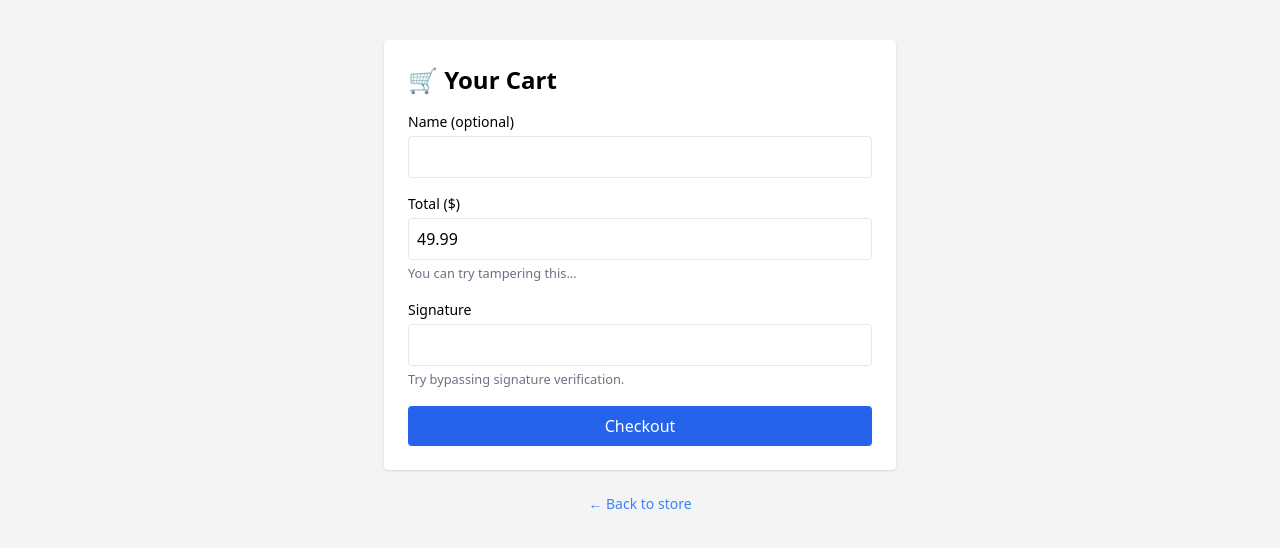
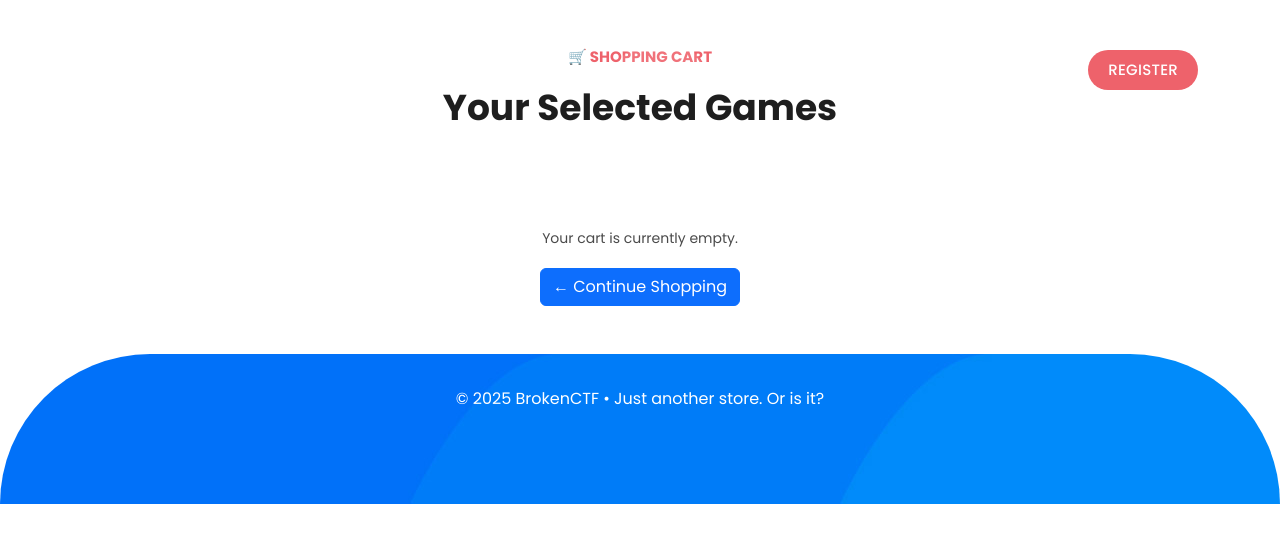
Before and after one commit to LOCOtac/cyber-scavenger-hunt, a Flask app: page /cart in a window 1280 px wide. Shown: the top 548 px of the page. Run offline with Flask 3, Linux system fonts and the light colour scheme; some libraries are stand-ins or nearby versions.

Commit message:
change my homepage | cart

```diff
--- a/app.py
+++ b/app.py
@@ -15,7 +15,7 @@
 import sys
 from flask import g
 from db import get_connection
-
+from flask import flash
 
 # Store request timestamps per session
 RATE_LIMITS = {}
@@ -987,6 +987,82 @@
 
 
 
+@app.route("/")
+def home():
+    games = [
+        {"id": 1, "name": "Warframe", "category": "Shooter", "price": 0.00, "image": "/static/assets/images/top-game-01.jpg"},
+        {"id": 2, "name": "Elden Ring", "category": "RPG", "price": 59.99, "image": "/static/assets/images/top-game-02.jpg"},
+        {"id": 3, "name": "Cyberpunk 2077", "category": "Action", "price": 49.99, "image": "/static/assets/images/top-game-03.jpg"},
+        {"id": 4, "name": "Stardew Valley", "category": "Simulation", "price": 14.99, "image": "/static/assets/images/top-game-04.jpg"},
+        {"id": 5, "name": "Among Us", "category": "Party", "price": 4.99, "image": "/static/assets/images/top-game-05.jpg"},
+        {"id": 6, "name": "Minecraft", "category": "Sandbox", "price": 26.95, "image": "/static/assets/images/top-game-06.jpg"},
+        {"id": 7, "name": "Valorant", "category": "FPS", "price": 0.00, "image": "/static/assets/images/top-game-07.jpg"},
+        {"id": 8, "name": "League of Legends", "category": "MOBA", "price": 0.00, "image": "/static/assets/images/top-game-08.jpg"},
+        {"id": 9, "name": "GTA V", "category": "Action", "price": 29.99, "image": "/static/assets/images/top-game-09.jpg"},
+        {"id": 10, "name": "Call of Duty", "category": "Shooter", "price": 69.99, "image": "/static/assets/images/top-game-10.jpg"},
+    ]
+    return render_template("storefront.html", games=games)
+
+
+
+
+# Add these imports at the top if not already present
+from flask import flash
+
+# Modify or add this route to handle adding to cart
+@app.route("/cart/add", methods=["POST"])
+def add_to_cart():
+    product_id = int(request.form.get("product_id"))
+    games = [
+        {"id": 1, "name": "Warframe", "price": 0.00, "image": "/static/assets/images/top-game-01.jpg"},
+        {"id": 2, "name": "Elden Ring", "price": 59.99, "image": "/static/assets/images/top-game-02.jpg"},
+        {"id": 3, "name": "Cyberpunk 2077", "price": 49.99, "image": "/static/assets/images/top-game-03.jpg"},
+        {"id": 4, "name": "Stardew Valley", "price": 14.99, "image": "/static/assets/images/top-game-04.jpg"},
+        {"id": 5, "name": "Among Us", "price": 4.99, "image": "/static/assets/images/top-game-05.jpg"},
+        {"id": 6, "name": "Minecraft", "price": 26.95, "image": "/static/assets/images/top-game-06.jpg"},
+        {"id": 7, "name": "Valorant", "price": 0.00, "image": "/static/assets/images/top-game-07.jpg"},
+        {"id": 8, "name": "League of Legends", "price": 0.00, "image": "/static/assets/images/top-game-08.jpg"},
+        {"id": 9, "name": "GTA V", "price": 29.99, "image": "/static/assets/images/top-game-09.jpg"},
+        {"id": 10, "name": "Call of Duty", "price": 69.99, "image": "/static/assets/images/top-game-10.jpg"},
+    ]
+
+    game = next((g for g in games if g["id"] == product_id), None)
+    if not game:
+        flash("Game not found.", "danger")
+        return redirect(url_for("home"))
+
+    if "cart" not in session:
+        session["cart"] = []
+
+    session["cart"].append(game)
+    session.modified = True
+
+    flash(f"Added {game['name']} to cart.", "success")
+    return redirect(url_for("home"))
+
+# Cart page showing items
+@app.route("/cart")
+def cart():
+    cart_items = session.get("cart", [])
+    total = sum(item["price"] for item in cart_items)
+    return render_template("cart.html", cart=cart_items, total=total)
+
+# Optional: Clear cart
+@app.route("/cart/clear")
+def clear_cart():
+    session.pop("cart", None)
+    flash("Cart cleared.", "info")
+    return redirect(url_for("cart"))
+
+
+
+
+
+
+
+
+
+
 
 
 
--- a/templates/cart.html
+++ b/templates/cart.html
@@ -1,39 +1,106 @@
 <!DOCTYPE html>
 <html lang="en">
 <head>
-  <meta charset="UTF-8">
-  <title>Your Cart</title>
-  <script src="https://cdn.tailwindcss.com"></script>
+  <meta charset="UTF-8" />
+  <meta name="viewport" content="width=device-width, initial-scale=1.0"/>
+  <title>Cart — BrokenCTF</title>
+  <link rel="stylesheet" href="https://fonts.googleapis.com/css2?family=Poppins:wght@300;400;600;700&display=swap">
+  <link rel="stylesheet" href="/static/vendor/bootstrap/css/bootstrap.min.css">
+  <link rel="stylesheet" href="/static/assets/css/fontawesome.css">
+  <link rel="stylesheet" href="/static/assets/css/templatemo-lugx-gaming.css">
+  <link rel="stylesheet" href="/static/assets/css/owl.css">
+  <link rel="stylesheet" href="/static/assets/css/animate.css">
 </head>
-<body class="bg-gray-100 dark:bg-gray-900 text-black dark:text-white">
-  <div class="max-w-lg mx-auto mt-10 bg-white dark:bg-gray-800 p-6 rounded shadow">
-    <h2 class="text-2xl font-bold mb-4">🛒 Your Cart</h2>
+<body>
 
-    <form action="/checkout" method="POST">
-      <div class="mb-4">
-        <label class="block text-sm font-medium">Name (optional)</label>
-        <input type="text" name="name" class="w-full mt-1 p-2 rounded border dark:bg-gray-900 dark:border-gray-600">
+<header class="header-area header-sticky">
+  <div class="container">
+    <div class="row">
+      <div class="col-12">
+        <nav class="main-nav">
+          <a href="/" class="logo">
+            <img src="/static/assets/images/logo.png" alt="BrokenCTF Logo" style="width: 158px;">
+          </a>
+          <ul class="nav">
+            <li><a href="/" class="active">Home</a></li>
+            <li><a href="/leaderboard">Leaderboard</a></li>
+            <li><a href="/profile">Profile</a></li>
+            {% if session.get('name') %}
+              <li><a href="/auth/logout">Logout</a></li>
+            {% else %}
+              <li><a href="/auth/login">Login</a></li>
+              <li><a href="/register">Register</a></li>
+            {% endif %}
+          </ul>
+          <a class="menu-trigger">
+            <span>Menu</span>
+          </a>
+        </nav>
       </div>
+    </div>
+  </div>
+</header>
 
-      <div class="mb-4">
-        <label class="block text-sm font-medium">Total ($)</label>
-        <input type="text" name="total" id="total" value="49.99" class="w-full mt-1 p-2 rounded border dark:bg-gray-900 dark:border-gray-600">
-        <small class="text-gray-500 dark:text-gray-400">You can try tampering this...</small>
+<section class="section trending mt-5">
+  <div class="container">
+    <div class="row mb-4">
+      <div class="col-lg-12">
+        <div class="section-heading text-center">
+          <h6>🛒 Shopping Cart</h6>
+          <h2>Your Selected Games</h2>
+        </div>
       </div>
-
-      <div class="mb-4">
-        <label class="block text-sm font-medium">Signature</label>
-        <input type="text" name="sig" id="sig" value="" class="w-full mt-1 p-2 rounded border dark:bg-gray-900 dark:border-gray-600">
-        <small class="text-gray-500 dark:text-gray-400">Try bypassing signature verification.</small>
-      </div>
-
-      <button type="submit" class="w-full bg-blue-600 text-white py-2 rounded hover:bg-blue-700">Checkout</button>
-    </form>
-
-
     </div>
 
-    <a href="/" class="block mt-6 text-blue-500 text-sm text-center hover:underline">← Back to store</a>
+    {% if cart %}
+    <div class="row">
+      <div class="col-lg-12">
+        <div class="table-responsive">
+          <table class="table table-dark table-bordered">
+            <thead>
+              <tr>
+                <th>Game</th>
+                <th>Category</th>
+                <th>Price</th>
+              </tr>
+            </thead>
+            <tbody>
+              {% for item in cart %}
+              <tr>
+                <td>{{ item.name }}</td>
+                <td>{{ item.category }}</td>
+                <td>${{ "%.2f"|format(item.price) }}</td>
+              </tr>
+              {% endfor %}
+            </tbody>
+          </table>
+        </div>
+        <div class="text-end mt-3">
+          <h4>Total: ${{ "%.2f"|format(total) }}</h4>
+          <a href="/checkout" class="btn btn-success mt-2">Proceed to Checkout</a>
+          <a href="/cart/clear" class="btn btn-danger mt-2 ms-2">Clear Cart</a>
+        </div>
+      </div>
+    </div>
+    {% else %}
+    <div class="row">
+      <div class="col-lg-12 text-center">
+        <p>Your cart is currently empty.</p>
+        <a href="/" class="btn btn-primary mt-3">← Continue Shopping</a>
+      </div>
+    </div>
+    {% endif %}
   </div>
+</section>
+
+<footer class="mt-5">
+  <div class="container text-center">
+    <p>© 2025 BrokenCTF • Just another store. Or is it?</p>
+  </div>
+</footer>
+
+<script src="/static/vendor/jquery/jquery.min.js"></script>
+<script src="/static/vendor/bootstrap/js/bootstrap.min.js"></script>
+<script src="/static/assets/js/custom.js"></script>
 </body>
 </html>
```
Also changed, not shown: templates/storefront.html (+13 -8 lines).
